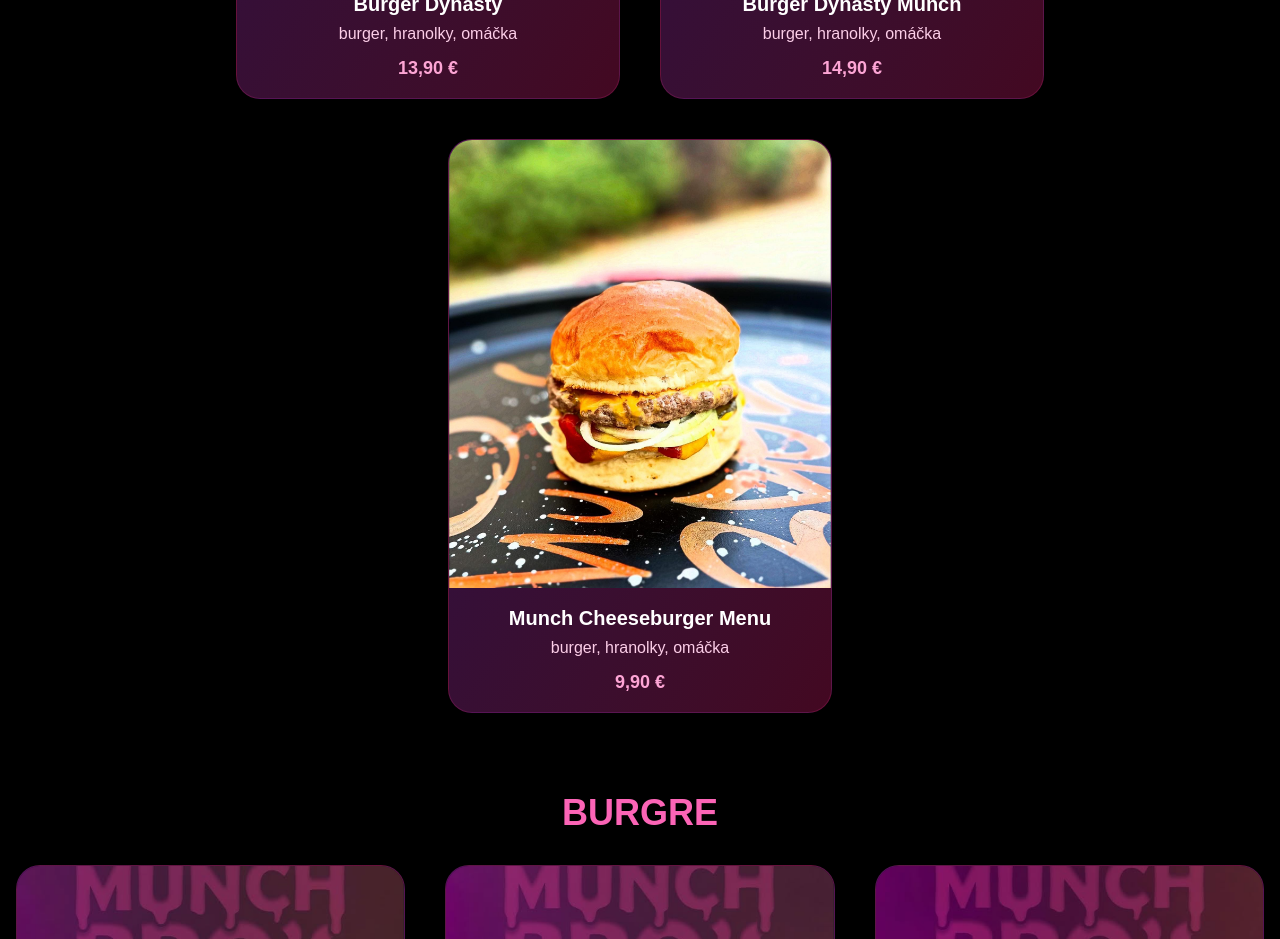
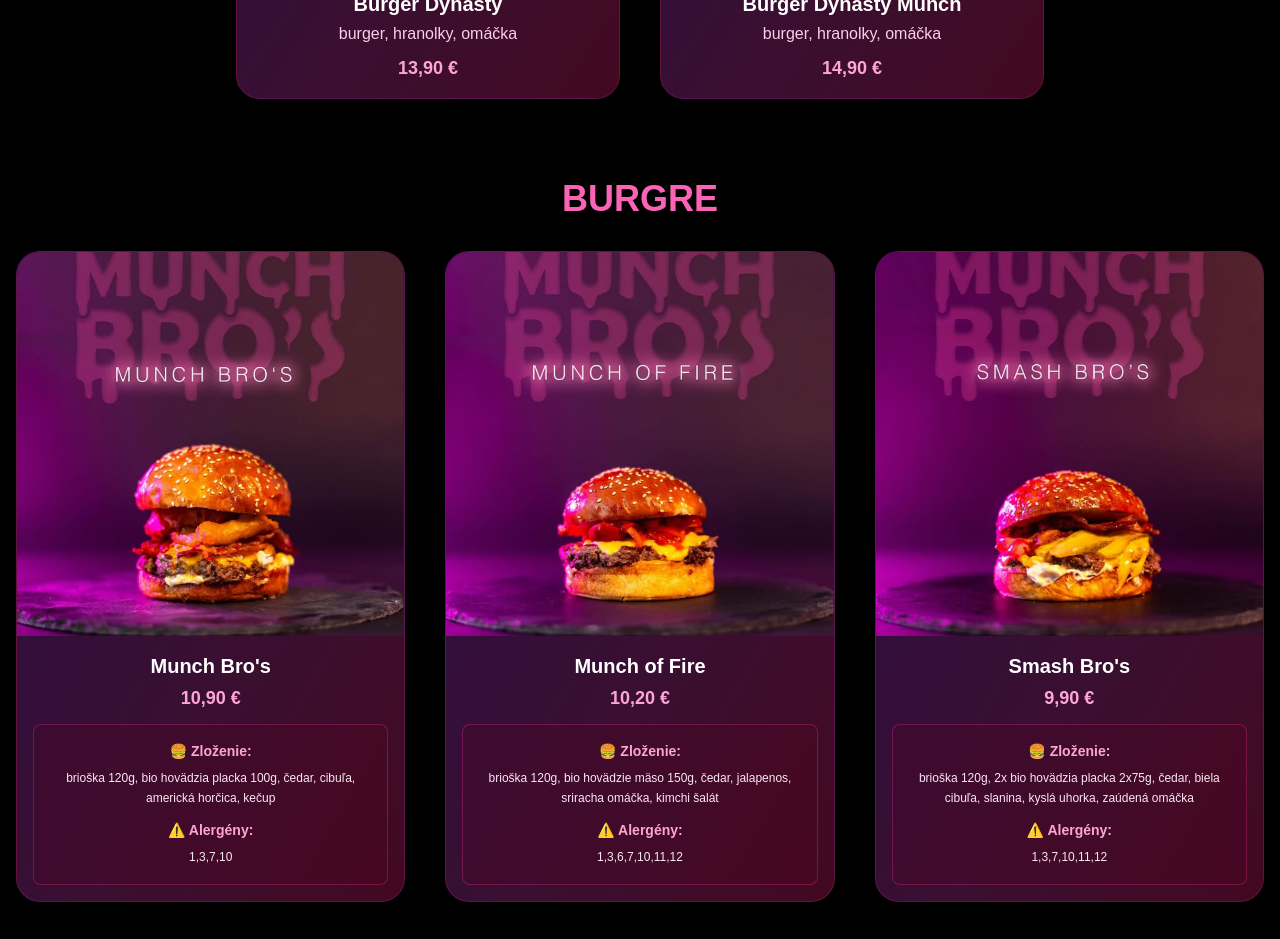
Before and after one commit to adamdrenina11-beep/munchbros, a Next.js app: page / in a window 1280 px wide. Shown: the part 5120-6059 px from the top of the page. Built offline with nearby package versions, Linux system fonts and the light colour scheme.

Commit message:
Odstranenie Munch Cheeseburger Menu z komba

```diff
--- a/src/app/page.tsx
+++ b/src/app/page.tsx
@@ -332,23 +332,6 @@
                 </div>
               </div>
 
-              {/* Munch Cheeseburger Menu */}
-              <div className="bg-gradient-to-br from-purple-900/50 to-pink-900/50 backdrop-blur-lg border border-pink-500/20 rounded-3xl overflow-hidden hover:scale-105 transition-all duration-300 shadow-2xl w-[48%] sm:w-80 md:w-96">
-                <div className="relative h-48 md:h-[28rem] w-full">
-                  <Image
-                    src="/images/munchess.png"
-                    alt="Munch Cheeseburger Menu"
-                    fill
-                    className="object-cover"
-                    sizes="(max-width: 768px) 100vw, (max-width: 1200px) 50vw, 33vw"
-                  />
-                </div>
-                <div className="p-2 md:p-4 text-center">
-                  <h3 className="text-sm md:text-xl font-bold text-white mb-1">Munch Cheeseburger Menu</h3>
-                  <p className="text-pink-200 text-xs md:text-base mb-2">burger, hranolky, omáčka</p>
-                  <p className="text-pink-300 text-sm md:text-lg font-bold">9,90 €</p>
-                </div>
-              </div>
             </div>
           </div>
 
```
